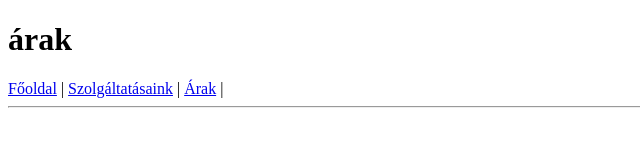
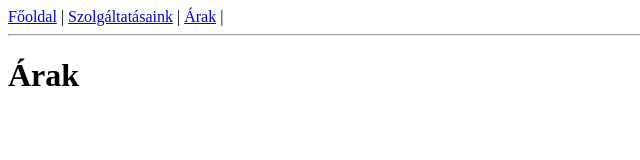
Before and after one commit to Osandpeti/szonyeg, a plain HTML site: page arak.html in a window 1280 px wide. Shown: the whole page, without its empty margins (0-640 px from the left). Drawn offline with Linux system fonts and the light colour scheme.

Commit message:
létrehoztam a cimsort

```diff
--- a/arak.html
+++ b/arak.html
@@ -6,12 +6,12 @@
 	<meta name="viewport" content="width=device-width, initial-scale=1.0">
 	<title>árak</title>
 </head>
-<h1>árak</h1>
+
 <body>
 	<a href="index.html">Főoldal</a> |
 	<a href="szolgaltatasaink.html">Szolgáltatásaink</a> |
 	<a href="arak.html">Árak</a> |
 	<hr>
 </body>
-
+<h1>Árak</h1>
 </html>
```
